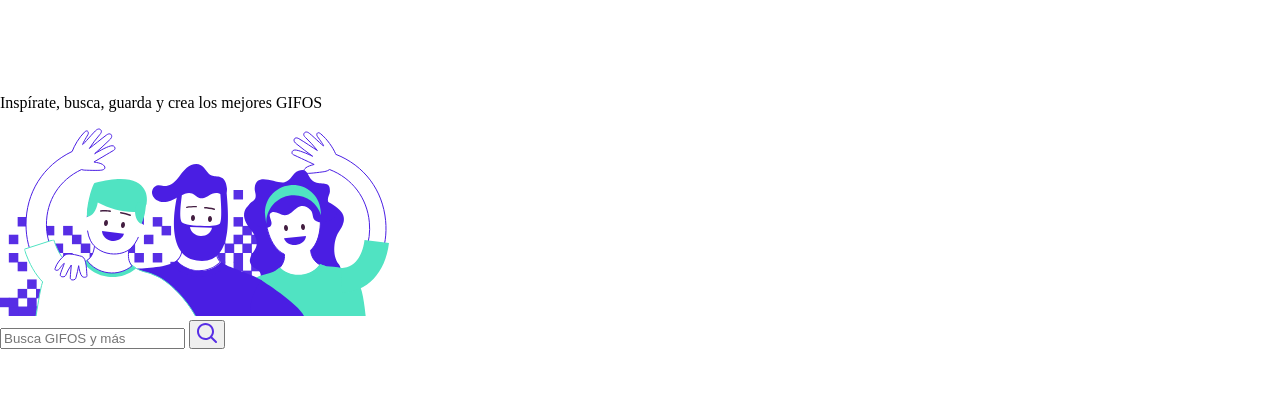
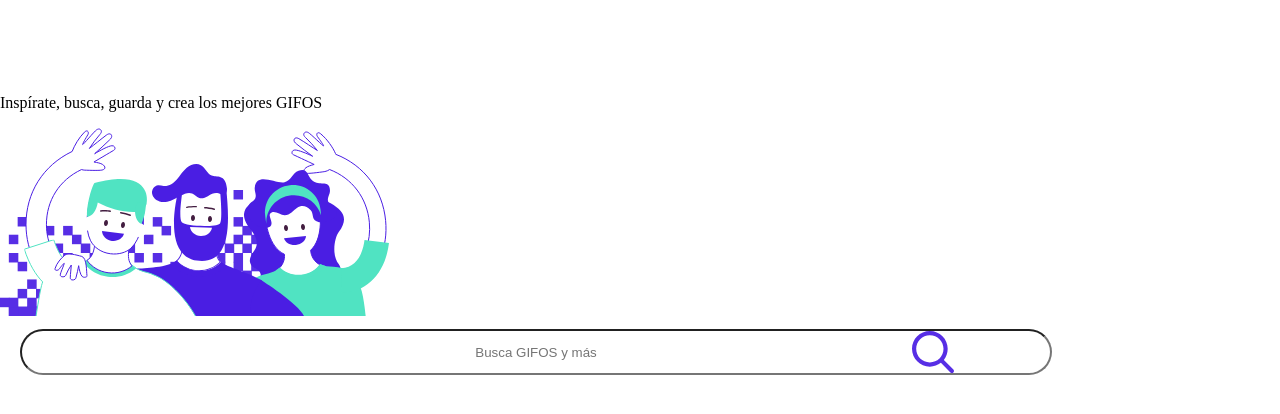
Before and after one commit to GirlesaQuinteroR/GIFOSproject, a plain HTML site: page index.html in a window 1280 px wide. Shown: the part 82-496 px from the top of the page. Drawn offline with Linux system fonts and the light colour scheme.

Commit message:
arreglando el buscador móvil

```diff
--- a/index.html
+++ b/index.html
@@ -42,10 +42,7 @@
             <img src="./assets/ilustra_header.svg" alt="welcome to GIFOS">
         </div>
         <div>
-            <form action="/action_page.php">
                 <input type="text" placeholder="Busca GIFOS y más" class="buscador">
-                <button type="submit"><i><img src="./assets/icon-search.svg" alt=""></i></button>
-            </form>
         </div>
     </section>
 
--- a/styles.css
+++ b/styles.css
@@ -109,6 +109,7 @@ body {
   .checkbox:checked ~ .menu {
     background: #582EE1;
     top: 0rem;
+    z-index: 7;
   }
 
   .checkbox:checked + header .header-container label .header-button {
@@ -130,3 +131,18 @@ body {
     padding-top: 5rem;
     position: relative;
   }
+
+  .buscador{
+    background-image: url('./assets/icon-search.svg');
+    background-position: right right ;
+    background-size: 100% 100%;
+    background-position-x: 31vw;
+    margin-top: 9px;
+    margin-left: 20px;
+    height: 2.5rem;
+    width: 80vw;
+    border-radius: 28px;
+    text-align: center;
+    align-content: center;
+
+  }
```
